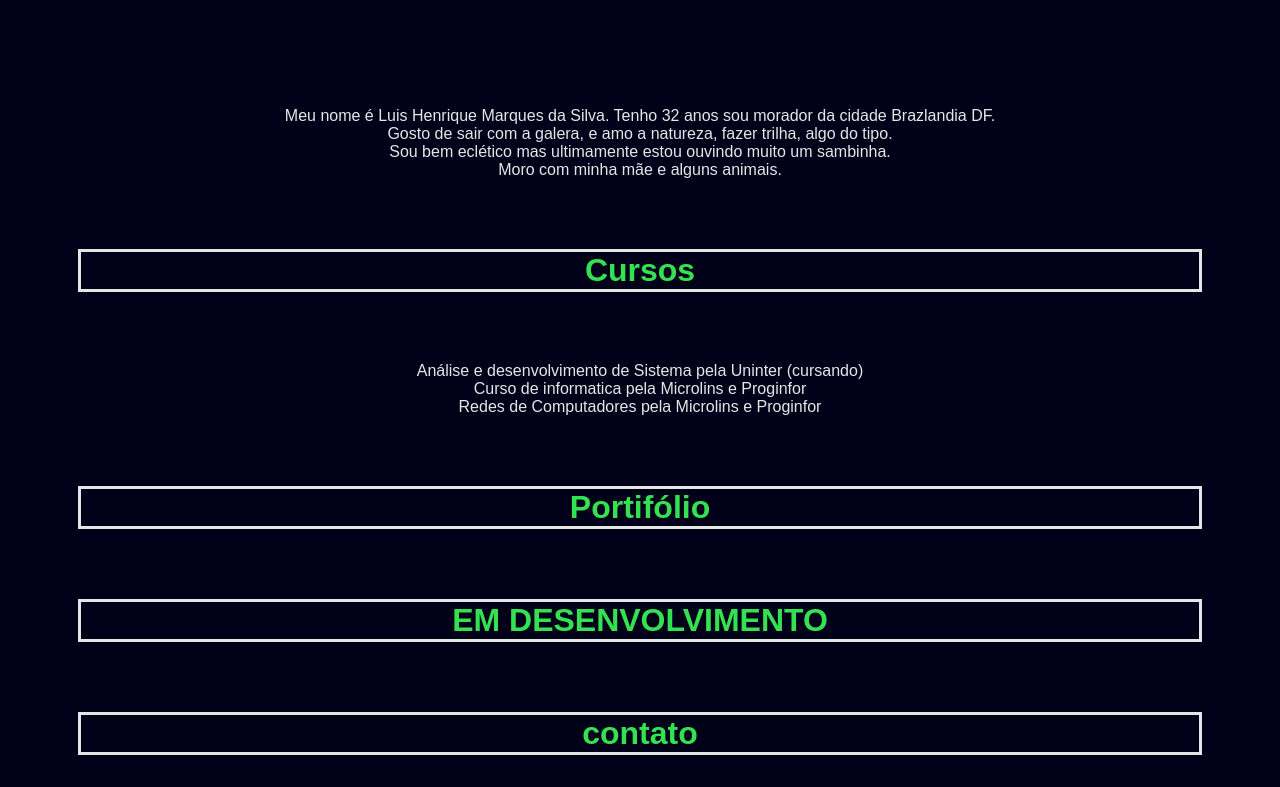
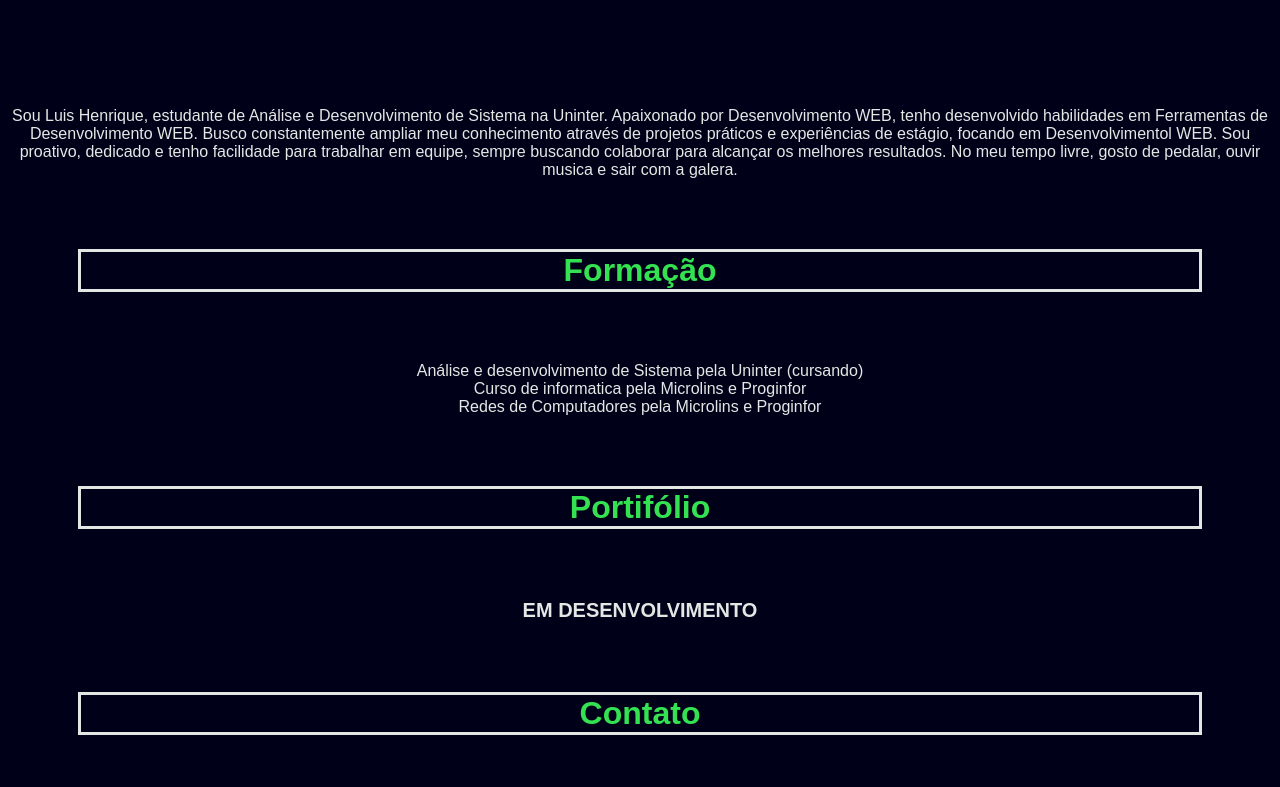
Before and after one commit to luisdev1991/LuisHenriqueRU4234013, a plain HTML site: page index.html in a window 1280 px wide. Shown: the part 693-1480 px from the top of the page. Drawn offline with Linux system fonts and the light colour scheme.

Commit message:
Update index.html

```diff
--- a/index.html
+++ b/index.html
@@ -12,7 +12,7 @@
 
     <header>
         <div class="center"> <!--usando uma div para centralizar os links -->
-            <h1> Portfólio Pessoal </h1> <!--titulo da pagina-->
+            <h1>  Portfólio Pessoal (CV online)</h1> <!--titulo da pagina-->
             <br> <!--quebra de linha-->
             <ul> <!-- criando lista -->
                 <a href="#sobremim">Sobre mim</a> <!--a href para linkar o conteudo com o link -->
@@ -40,15 +40,17 @@
             <br>
             <br>
             <br>
-            <p id="sobremim">Meu nome é Luis Henrique Marques da Silva. Tenho 32 anos sou morador da cidade
+            <p id="sobremim">
                 <!--id é o destino do links herf com conteudo, a tag p é paragrafo com conteudo os subtitulos h3-->
-                Brazlandia DF.<br> Gosto de sair com a galera, e amo a natureza, fazer trilha, algo do tipo.<br> Sou bem
-                eclético
-                mas ultimamente estou ouvindo muito um sambinha.<br> Moro com minha mãe e alguns animais.
+                Sou Luis Henrique, estudante de Análise e Desenvolvimento de Sistema na Uninter.
+                Apaixonado por Desenvolvimento WEB, tenho desenvolvido habilidades em Ferramentas de Desenvolvimento WEB.
+                Busco constantemente ampliar meu conhecimento através de projetos práticos e experiências de estágio, focando em Desenvolvimentol WEB.
+                Sou proativo, dedicado e tenho facilidade para trabalhar em equipe, sempre buscando colaborar para alcançar os melhores resultados.
+                No meu tempo livre, gosto de pedalar, ouvir musica e sair com a galera.
             </p>
 
-            <h3>Cursos</h3>
-            <p id="cursos">
+            <h3>Formação</h3>
+            <p id="formacao">
 
                 <li>
                     Análise e desenvolvimento de Sistema pela Uninter (cursando)
@@ -61,13 +63,13 @@
                     </ol>
                     <h3> Portifólio</h3>
                     <p id="portifolio">
-                    <h3>
+                    <h2>
                         EM DESENVOLVIMENTO
-                    </h3>
+                    </h2>
 
 
             </p>
-            <h3>contato</h3>
+            <h3>Contato</h3>
             <p id="contato">
 
             <form> <!--Criando um formulário-->
```
